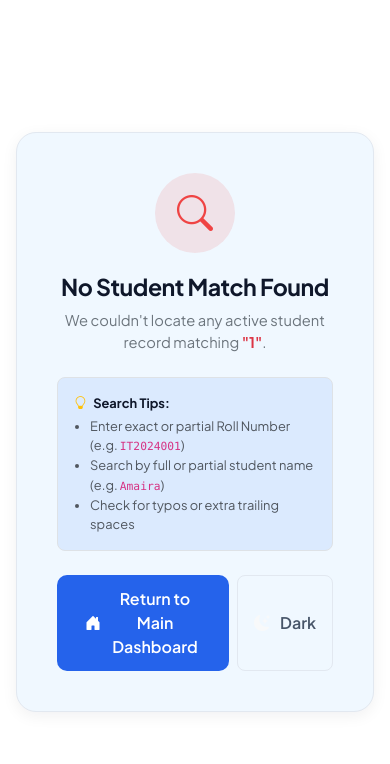
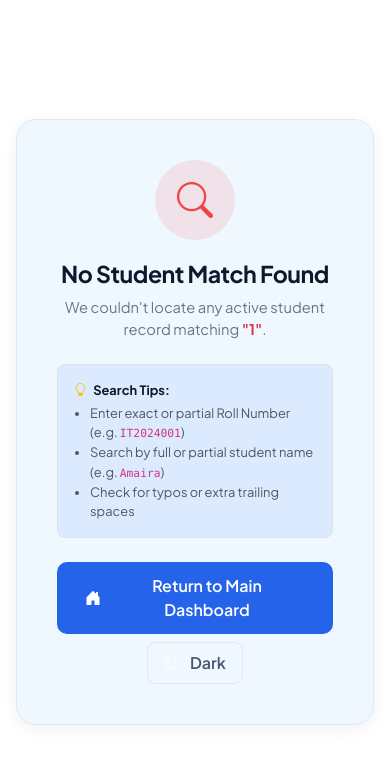
Before and after one commit to szeeshanZ123/academic-performance-examination-intelligence-system, a Flask app: page /student/1 in a window 390 px wide. Shown: the top 764 px of the page. Run offline with Flask 3, Linux system fonts and the light colour scheme; the visitor is signed in with stand-in values (Sample User, id 1).

Commit message:
feat(responsive): polish error/auth workflows and complete multi-device responsiveness validation

```diff
--- a/templates/error.html
+++ b/templates/error.html
@@ -55,7 +55,7 @@
           <p class="text-secondary mb-4">
             {{ error_message or "The requested resource is currently unavailable." }}
           </p>
-          <div class="d-flex justify-content-center gap-2">
+          <div class="d-flex flex-wrap justify-content-center gap-2">
             <a href="{{ url_for('login') }}" class="btn btn-primary px-4 py-2 rounded-3 d-inline-flex align-items-center gap-2">
               <i class="bi bi-box-arrow-in-right"></i> Return to Portal
             </a>
--- a/templates/search_not_found.html
+++ b/templates/search_not_found.html
@@ -89,7 +89,7 @@
             </ul>
           </div>
 
-          <div class="d-flex justify-content-center gap-2">
+          <div class="d-flex flex-wrap justify-content-center gap-2">
             <a href="/" class="btn btn-home text-decoration-none d-inline-flex align-items-center gap-2">
               <i class="bi bi-house-door-fill"></i> Return to Main Dashboard
             </a>
--- a/templates/teacher_reports.html
+++ b/templates/teacher_reports.html
@@ -173,7 +173,7 @@
         </div>
         <div class="col-6 col-md-4 col-xl">
           <div class="kpi-card text-center p-3 h-100">
-            <div class="text-muted small fw-bold">CLASS AVG MARKS</div>
+            <div class="text-muted small fw-bold">CLASS AVERAGE MARKS</div>
             <div class="fs-4 fw-extrabold text-primary mt-1">{{ kpis.average_marks }} / 100</div>
           </div>
         </div>
```
